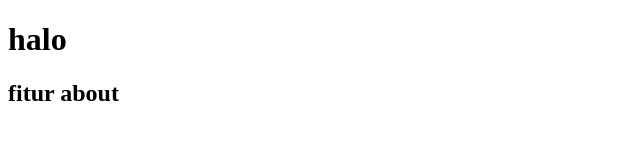
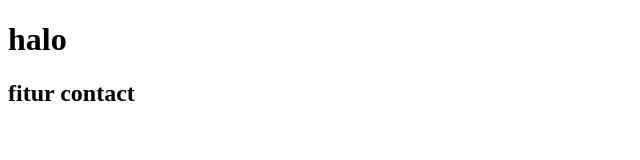
Before and after one commit to saniahniah/sania-rencanaportofolio, a plain HTML site: page index.html in a window 1280 px wide. Shown: the full height of the page, 0-640 px from the left. Drawn offline with Linux system fonts and the light colour scheme.

Commit message:
menambahkan fitur contact

```diff
--- a/index.html
+++ b/index.html
@@ -8,6 +8,6 @@
 </head>
 <body>
     <h1>halo</h1>
-    <h2>fitur about</h2>
+    <h2>fitur contact</h2>
 </body>
 </html>
```
